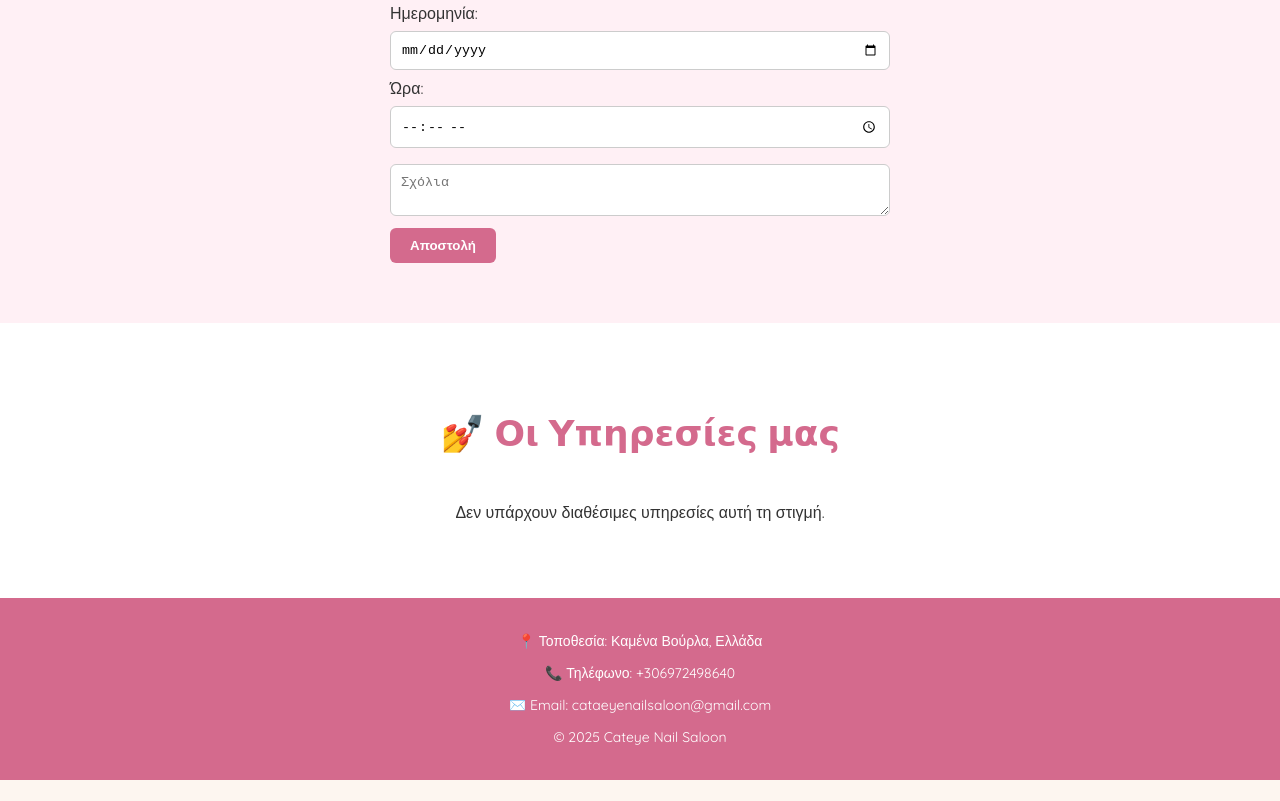
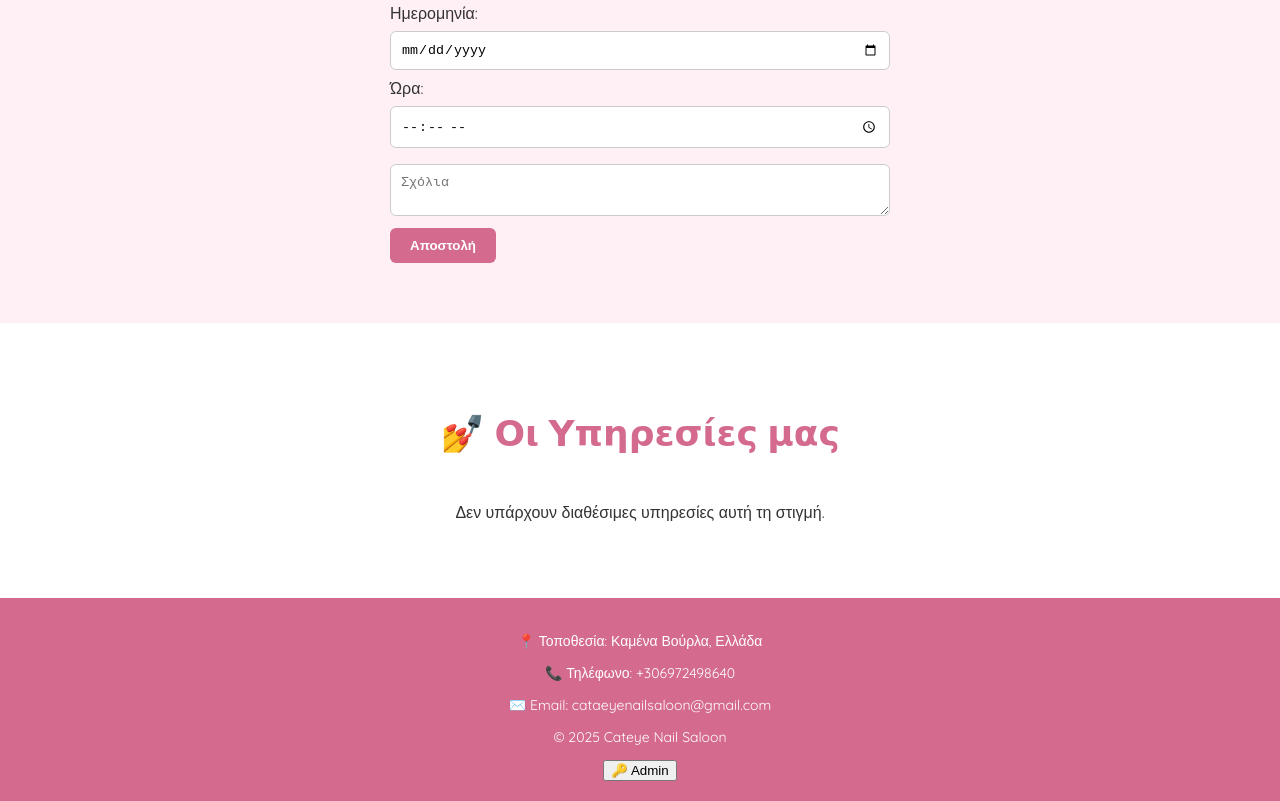
Before and after one commit to lykos1988/Cateye-Nail-Saloon-, a plain HTML site: page index.html in a window 1280 px wide. Shown: the part 930-1731 px from the top of the page. Before the commit the page ends 1710 px from the top, so only its background shows below. Drawn offline with Linux system fonts and the light colour scheme.

Commit message:
Update index.html

```diff
--- a/index.html
+++ b/index.html
@@ -133,7 +133,19 @@
   <p>📞 Τηλέφωνο: +306972498640</p>
   <p>✉️ Email: cataeyenailsaloon@gmail.com</p>
   <p>&copy; 2025 Cateye Nail Saloon</p>
+  <button onclick="goToAdmin()">🔑 Admin</button>
 </footer>
+
+<script>
+  function goToAdmin(){
+    let pass = prompt("Δώσε τον κωδικό πρόσβασης:");
+    if(pass === "rubi1989ninaki"){
+      window.location.href = "admin.html";
+    } else if(pass !== null){
+      alert("❌ Λάθος κωδικός!");
+    }
+  }
+</script>
 
   <script>
     let services = JSON.parse(localStorage.getItem("services")) || [];
```
Lines whose indentation alone changed are shown as unchanged.
